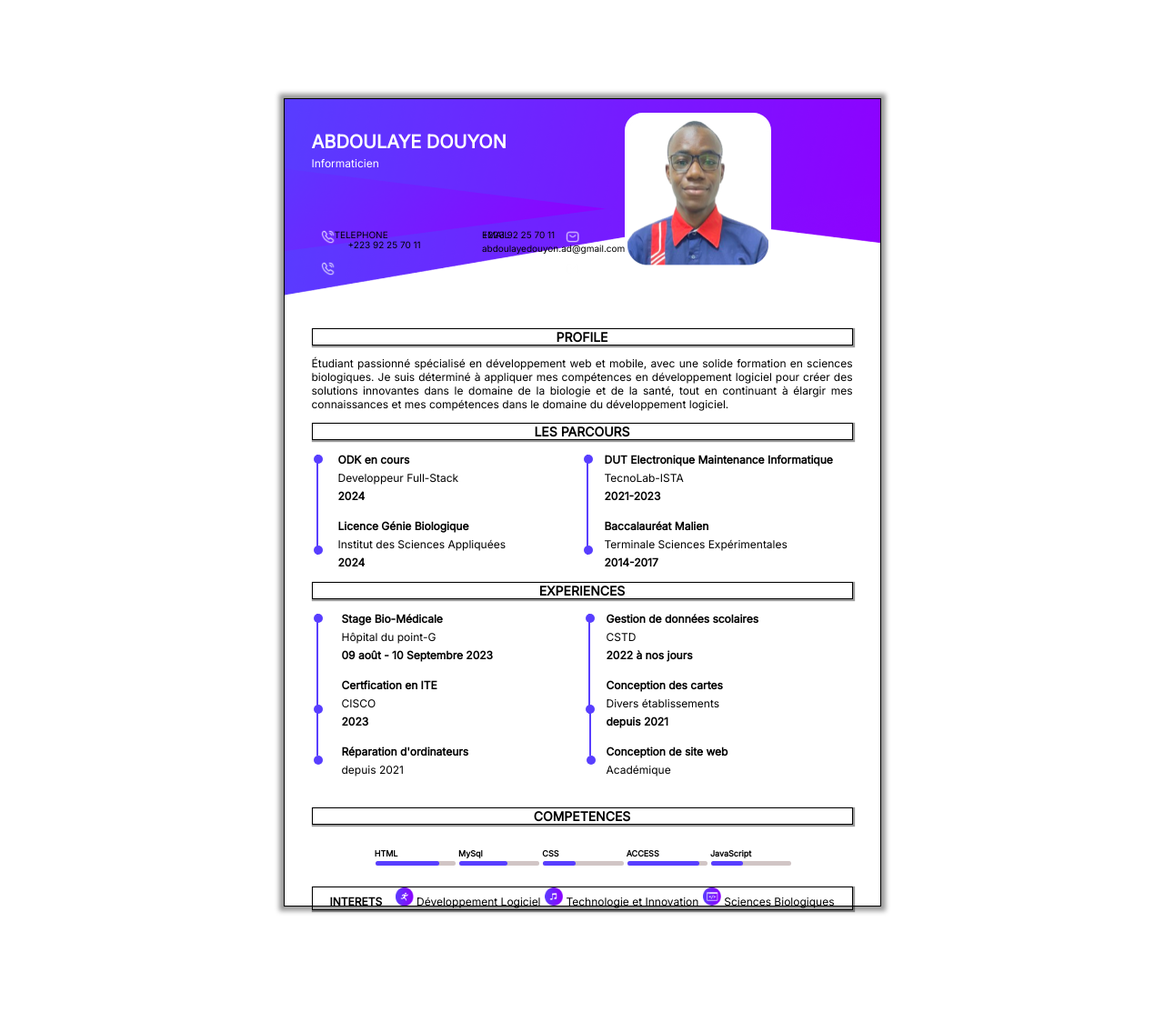
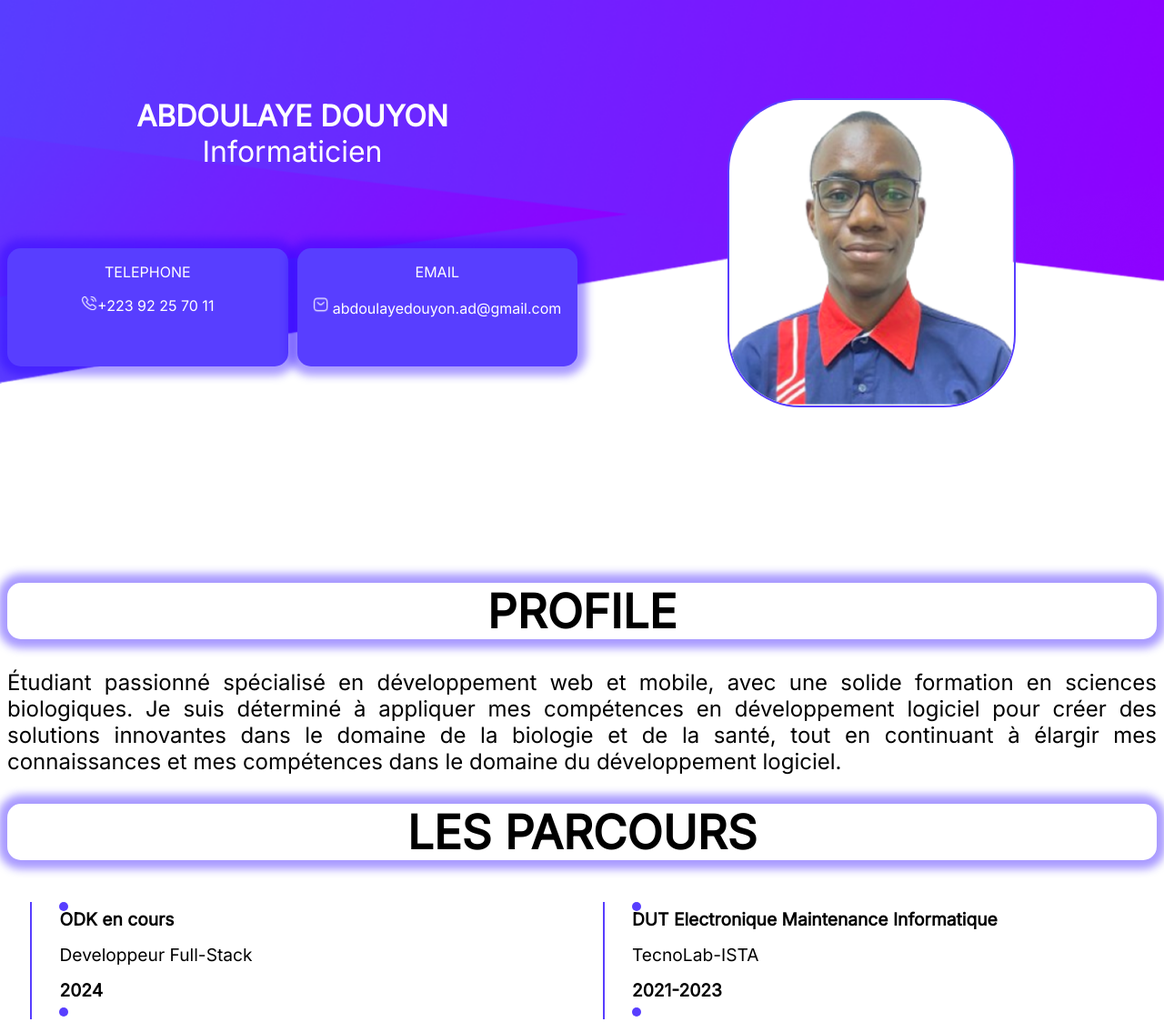
Before and after one commit to DouyonDev/TP_CV_Responsivite, a plain HTML site: page index.html in a window 1280 px wide. Shown: the top 1124 px of the page at 91% size. Drawn offline with Linux system fonts and the light colour scheme.

Commit message:
pas fini

```diff
--- a/css/style.css
+++ b/css/style.css
@@ -1,126 +1,46 @@
 body{
     padding-top: 100px;
     padding-bottom: 100px;
+    font-family: 'Inter';
 }
 :root {
     --couleur-principale: #583EFF; /* Définition de la variable --couleur-principale */
 }
-/*la page A4*/
-#PageA4{
-    width: 595px;
-    height: 842px;
-    border: 1px solid;
-    margin: auto; /*Positionnemt central de la page A4*/
-    padding: 15px 30px 30px 30px;
-    background-image: url('./fond_bleu.png');
-    background-size: contain;/*la taille du background*/
-    background-repeat: no-repeat;
-    font-family: 'Inter';
-    box-shadow: 0px 0px 5px 5px rgba(0, 0, 0, 0.397);
+header{
+    margin-bottom: 15%;
 }
-/***********************************************************************************************/
-/*Les styles au niveau de header*/
-/*Dimensions du cadre de la photo*/
-p{
-    line-height: 0%;
-    padding: 0%;
-    margin: 0%;
-}
-.photo{
-    width: 155px;
-    height: 165px;
-    float: right;
-    border: solid;
-    border-radius: 20px;
-    background-color: white;
-    border-color: white;
-    top: 0px;
-    right: 80px;
-    margin-right: 15%;
-
-}
-/*Dimensions de l'image*/
-img{
-    width: 155px;
-    height: 165px;
-}
-/*styles des titres : profils,parcours,experience et competences*/
-.titre{
-    border: 1px solid;
-    width: auto;
-    text-align: center;
-    box-shadow: 1px 1px 1px 1px rgba(0, 0, 0, 0.397);
-    font-weight: bold;
-    font-size: 14px;
-    margin-bottom: 7.5px;
-    margin-top: 7.5px;
-}
-.identi{
-    color: white;
-}
-.Pren_Nom{
-    font-weight: bold;
-    font-size: 20px;
-    position: relative;
-    top: 20px;
-}
-.Profession{
-    font-size: 12px;
-    position: relative;
-    top: 20px;
-}
-/* .contact{
-    color: white;
-} */
-.contact{
-    display: grid;
-    grid-template-columns: 1fr 1fr;
-    grid-template-rows: auto;
-    grid-gap: 20px;
-    padding-left: 25px;
-    padding-top: 15px;
-    font-size: 10px;
-}
-.contact1{
-    font-size: 9px;
-}
-table{
-    width: 300px;
-}
-.contact2{
-    font-size: 6px;
-}
-.icon_phone{
-    width: 15px;
-    height: 15px;
-    position: relative;
-    top: 30px;
-    right: 15px;
-}
-.icon_mail{
-    width: 15px;
-    height: 15px;
-    position: relative;
-    top: 30px;
-    left: 92px;
+main{
+    padding-bottom: 25px;
 }
 /***********************************************************************************************/
 /*Styles pour la partie main*/
+.titre{
+    border-radius: 15px;
+    width: auto;
+    text-align: center;
+    box-shadow: 0px 0px 10px 10px rgba(38, 0, 255, 0.397);
+    font-weight: bold;
+    margin-bottom: 7.5px;
+    margin-top: 7.5px;
+    /* font-size: 200%; */
+    font-size: 4vw;
+}
 .text_profil{
     text-align: justify;
     font-size: 12px;
     padding-bottom: 5px;
     padding-top: 5px;
-}
-.item{
-    padding-bottom: 13px;
+    font-size: 150%;
+    padding-top: 25px;
+    padding-bottom: 25px;
 }
 .parcour_titre{
     font-weight: bold;
-    font-size: 12px;
+    font-size: 120%;
+    word-wrap: break-word;
 }
 .parcour_cont{
-    font-size: 12px;
+    font-size: 120%;
 }
 .container{
     display: grid;
@@ -128,148 +48,55 @@ table{
     grid-template-rows: auto;
     grid-gap: 20px;
     padding-left: 25px;
-    padding-top: 15px;
+    padding-top: 3%;
+    padding-bottom: 3%;
 }
-/*Premier trait ODK en cours - LGBio*/
-.trait{
-    border-left: 2px solid;
-    border-color: var(--couleur-principale);
-    height: 110px;
-    position: relative;
-    float: left;
-    top: 9px;
-    left: 5px;
-}
-/*Deuxieme trait Stage BM - ITE*/
-.trait2{
-    border-left: 2px solid;
-    border-color: var(--couleur-principale);
-    height: 110px;
-    position: relative;
-    float: left;
-    top: 9px;
-    left: 5px;
-}
-/*Leurs points en haut*/
-.trait::before,
-.trait2::before{
+.item::before{
     content: '';
     position: absolute;
     width: 10px;
     height: 10px;
     background-color: var(--couleur-principale);
     border-radius: 50%;
-    left: -5px;
+
 }
-/*Leurs points en bas*/
-.trait::after,
-.trait2::after{
+.item::after{
     content: '';
     position: absolute;
     width: 10px;
     height: 10px;
     background-color: var(--couleur-principale);
     border-radius: 50%;
-    top: 100px;
-    left: -5px;
 }
-/*Troisieme trait ITE - Reparation d'ordinateurs*/
-.trait2_2{
-    border-left: 2px solid;
-    border-color: var(--couleur-principale);
-    height: 55px;
-    position: relative;
-    float: left;
-    top: 110px;
-    left: 3px;
-}
-/*Le point en bas*/
-.trait2_2::after{
-    content: '';
-    position: absolute;
-    width: 10px;
-    height: 10px;
-    background-color: var(--couleur-principale);
-    border-radius: 50%;
-    top: 55px;
-    left: -5px;
-}
-/*Les traits et points à droite*/
-.trait_right{
-    border-left: 2px solid;
-    border-color: var(--couleur-principale);
-    height: 110px;
-    position: relative;
-    float: left;
-    top: 9px;
-    left: 300px;
-}
-.trait2_right{
-    border-left: 2px solid;
-    border-color: var(--couleur-principale);
-    height: 110px;
-    position: relative;
-    float: left;
-    top: 9px;
-    left: 300px;
-}
-.trait2_2_right{
-    border-left: 2px solid;
-    border-color: var(--couleur-principale);
-    height: 55px;
-    position: relative;
-    float: left;
-    top: 110px;
-    left: 299px;
-}
-.trait2_2_right::after{
-    content: '';
-    position: absolute;
-    width: 10px;
-    height: 10px;
-    background-color: var(--couleur-principale);
-    border-radius: 50%;
-    top: 55px;
-    left: -5px;
-}
-.trait_right::before,
-.trait2_right::before{
-    content: '';
-    position: absolute;
-    width: 10px;
-    height: 10px;
-    background-color: var(--couleur-principale);
-    border-radius: 50%;
-    left: -5px;
-}
-.trait_right::after,
-.trait2_right::after{
-    content: '';
-    position: absolute;
-    width: 10px;
-    height: 10px;
-    background-color: var(--couleur-principale);
-    border-radius: 50%;
-    top: 100px;
-    left: -5px;
+.item{
+    padding-bottom: 13px;
+    line-height: 2%;
+    border-left: 2px solid var(--couleur-principale);
+    padding-left: 5%;
 }
 /*Styles des compétences*/
-.competence{
+.competence_container{
+    display: grid;
+    grid-template-columns: 1fr 1fr 1fr 1fr 1fr;
     line-height: 5px;
     font-size: 9px;
-    margin: auto;
+    font-size: 150%;
+    gap: 30px;
+    place-items: center;
+}
+.competence_item{
+    line-height: 0px;
     width: auto;
-    padding-left: 3px;
 }
 /* Styles pour le conteneur de la barre de niveau */
 progress {
-    width: 100%;
-    height: 5px;
+
+    height: 15px;
     border: none;
     border-radius: 5px;
     background-color: #f2f2f2;
-    margin: 0px 0px 0px; /* Marge autour de la barre de niveau */
     margin-right: 4px;
+    box-shadow: 0px 0px 3px 3px rgba(38, 0, 255, 0.397);
 }
 /* Styles pour la barre de niveau remplie */
 progress::-webkit-progress-value {
@@ -281,42 +108,166 @@ progress::-webkit-progress-bar {
     background-color: #d1c5c5;
     border-radius: 5px;
 }
-/*pour les competences et les barres de niveau qui sont dans un tableau*/
-th{
-    width: 10%;
-    text-align: left;
-    padding: 0px;
-    height: 3px;
-}
-td{
-    width: 10%;
-    text-align: left;
-    padding: none;
-    text-align: inherit;
-    position: relative;
-    top: 0px;
-}
 /***********************************************************************************************/
 /*Styles pour la partie footer*/
 .interet{
+    display: grid;
+    grid-template-columns: 1fr 1fr 1fr;
+    grid-template-rows: auto;
     border: 1px solid;
     text-align: center;
     box-shadow: 1px 1px 1px 1px rgba(0, 0, 0, 0.397);
-
+    border: 1px solid;
+    place-items: center;
+    width: auto;
+    border-radius: 15px;
+    padding-top: 2%;
+    padding-bottom: 2%;
 }
-span{
-    font-family: 'Inter';
-    font-size: 12px;
+.titre_interet{
+    padding-right: 10px;
+    font-weight: bold;
+    /* grid-row: 1 / span 3;
+    grid-column: 1 / span 3; */
+    font-size: 150%;
+    text-align: center;
 }
 .int{
     width: 100px;
     padding-right: 0px;
+    text-align: center;
 }
 .img_interet{
-    width: 20px;
-    height: 20px;
+    width: 50px;
+    height: 50px;
 }
-.interet{
-    border: 1px solid;
+/********************************************************************************************************************************************************/
+.entete{
+    display: grid;
+    grid-template-columns: 1fr 1fr;
+    grid-template-rows: auto;
+    grid-gap: 10px;
+    font-family: 'Inter';
+}
+body{
+    background-image: url('./fond_bleu.png');
+    background-repeat: no-repeat;
+    background-size: contain;
+}
+.bloc_info{
+    display: grid;
+    grid-template-columns: 1fr;
+    grid-template-rows: auto auto;
+    grid-gap: 10px;
+    color: white;
+}
+.bloc_info_item{
+    text-align: center;
+    font-size: 100%;
+}
+.bloc_info_item span{
+    font-size: 200%;
+}
+.Pren_Nom{
+    font-weight: bold;
+}
+.Profession{
+    font-size: 12px;
+}
+.contact_container{
+    display: grid;
+    grid-template-columns: 1fr 1fr;
+    grid-template-rows: auto auto;
+    grid-gap: 10px;
+    color: white;
+}
+.bloc_image{
     text-align: center;
 }
+.photo img{
+    border: 2px var(--couleur-principale) solid;
+    border-radius: 80px;
+    width: 50%;
+}
+
+
+@media (max-width: 700px){
+    .entete{
+        grid-template-columns: 1fr;
+    }
+    body{
+        background-image: url('./fond_bleu.png');
+        background-repeat: no-repeat;
+        background-size: auto;
+    }
+    .photo img{
+        border: 2px var(--couleur-principale) solid;
+        border-radius: 35%;
+        box-shadow: 0px 0px 10px 10px rgba(38, 0, 255, 0.397);
+        margin-top: 20px;
+    }
+    .contact_item{
+        border-radius: 15px;
+        box-shadow: 0px 0px 5px 5px rgba(0, 0, 0, 0.397);
+    }
+    .container{
+        grid-template-columns: 1fr;
+    }
+    .competence_container{
+        grid-template-columns: 1fr;
+    }
+
+}
+
+@media (min-width: 700px) and (max-width: 1390px){
+    .contact_item{
+        background-color: var(--couleur-principale);
+        border-radius: 15px;
+        box-shadow: 0px 0px 10px 10px rgba(38, 0, 255, 0.397);
+    }
+}
+@media (max-width: 700px){
+    .contact_container{
+        grid-template-columns: 1fr;
+    }
+    .email{
+        background-color: var(--couleur-principale);
+    }
+
+}
+@media (max-width: 1346px){
+    .competence_container{
+        grid-template-columns: 1fr 1fr 1fr;
+    }
+}
+@media (max-width: 800px){
+    .competence_container{
+        grid-template-columns: 1fr 1fr;
+    }
+}
+@media (max-width: 530px){
+    .competence_container{
+        grid-template-columns: 1fr;
+    }
+}
+@media (max-width: 390px){
+    .interet{
+        grid-template-columns: 1fr;
+    }
+}
+@media (max-width: 260px){
+    progress {
+        width: 150px;
+    }
+    /* Styles pour la barre de niveau remplie */
+    progress::-webkit-progress-value {
+        background-color: var(--couleur-principale);
+        border-radius: 5px;
+    }
+    /* Styles pour la barre de niveau non remplie */
+    progress::-webkit-progress-bar {
+        background-color: #d1c5c5;
+        border-radius: 5px;
+        font-size: 4vw;
+    }
+}
--- a/index.html
+++ b/index.html
@@ -7,52 +7,42 @@
         CV_Abdoulaye_DOUYON
     </title>
     <link rel="stylesheet" href="./css/style.css">
-    <link rel="stylesheet" href="./css/style768.css">
-    <link rel="stylesheet" href="./css/style620.css">
+    <!-- <link rel="stylesheet" href="./css/style768.css">
+    <link rel="stylesheet" href="./css/style620.css"> -->
     <link href='https://fonts.googleapis.com/css?family=Inter' rel='stylesheet'>
 </head>
 <body>
-    <div id="PageA4">
+    <div id="">
         <header>
-            <!--Photo-->
-            <div class="photo">
-                <img src="./images/Image1.png" alt="Photo de profil">
-            </div>
-            <!--Prenom&Nom Profession-->
-            <div class="identi">
+            <div class="entete">
+                <div class="entete_item bloc_info">
+                    <div class="bloc_info_item">
                         <span class="Pren_Nom">
                             ABDOULAYE DOUYON
                         </span><br>
                         <span class="Profession">
                             Informaticien
                         </span>
-            </div><br><br>
-            <!--Contacts-->
-            <div class="contact">
-                <img src="./images/phone.png" alt="telephone" class="icon_phone">
-                <img src="./images/email.png" alt="email" class="icon_mail">
-                <!-- <table>
-                    <tr class="contact1">
-                        <td class="contact1">TELEPHONE</td>
-                        <td class="contact1">EMAIL</td>
-                    </tr>
-                    <tr class="contact2">
-                        <td class="contact2"> +223 92 25 70 11</td>
-                        <td class="contact2"> abdoulayedouyon.ad@gmail.com</td>
-                    </tr>
-                </table><br><br><br><br><br> -->
-
+                    </div>
+                    <div class="bloc_info_item contact_container">
                         <div class="contact_item">
                             <p>TELEPHONE</p>
                             <p><img src="./images/phone.png" alt="telephone" class="icon_phone">+223 92 25 70 11</p>
                         </div>
-                    <div class="contact_item">
+                        <div class="contact_item email">
                             <p>EMAIL</p>
-                        <p>+223 92 25 70 11</p>
                             <p><img src="./images/email.png" alt="email" class="icon_mail"> abdoulayedouyon.ad@gmail.com</p>
                         </div>
+                    </div>
+                </div>
+                <div class="entete_item bloc_image">
+                    <span class="photo">
+                        <img src="./images/Image1.png" alt="Photo de profil">
+                    </span>
+                </div>
+            </div>
 
-            </div> <br><br><br><br>
+            </div>
         </header>
         <main>
             <!--PROFILE-->
@@ -149,32 +139,32 @@
             <div class="titre">
                 COMPETENCES
             </div><br>
-            <!--Tableau contenant les competences-->
-            <table class="competence">
-                <tr>
-                    <th>HTML</th>
-                    <th>MySql</th>
-                    <th>CSS</th>
-                    <th>ACCESS</th>
-                    <th>JavaScript</th>
-                </tr>
-                <!--Les barres de progressions-->
-                <tr>
-                    <td><progress value="80" max="100">HTML</progress></td>
-                    <td><progress value="60" max="100">HTML</progress></td>
-                    <td><progress value="40" max="100">HTML</progress></td>
-                    <td><progress value="90" max="100">HTML</progress></td>
-                    <td><progress value="40" max="100">HTML</progress></td>
-                </tr>
-            </table><br>
+            <!--les competences-->
+            <div class="competence_container">
+                <div class="competence_item">
+                    <p>HTML</p><progress value="80" max="100">HTML</progress>
+                </div>
+                <div class="competence_item">
+                    <p>MySQL</p><progress value="40" max="100">HTML</progress>
+                </div>
+                <div class="competence_item">
+                    <p>CSS</p><progress value="40" max="100">HTML</progress>
+                </div>
+                <div class="competence_item">
+                    <p>ACCESS</p><progress value="90" max="100">HTML</progress>
+                </div>
+                <div class="competence_item">
+                    <p>JavaScript</p><progress value="40" max="100">HTML</progress>
+                </div>
+            </div>
         </main>
         <footer>
             <!--Interet-->
+            <p class="titre_interet">INTERETS</p>
             <div class="interet">
-                <span style="padding-right: 10px; font-weight: bold;">INTERETS</span>
-                <span class="int"><img src="./images/sport.png" alt="sport" class="img_interet">  Développement Logiciel</span>
-                <span class="int"><img src="./images/musique.png" alt="musique" class="img_interet">  Technologie et Innovation</span>
-                <span class="int"><img src="./images/code.png" alt="code" class="img_interet">  Sciences Biologiques</span>
+                <div class="int"><img src="./images/sport.png" alt="sport" class="img_interet">  Développement Logiciel</div>
+                <div class="int"><img src="./images/musique.png" alt="musique" class="img_interet">  Technologie et Innovation</div>
+                <div class="int"><img src="./images/code.png" alt="code" class="img_interet">  Sciences Biologiques</div>
             </div>
         </footer>
     </div>
```
Also changed, not shown: testgrid.html (+1 -1 lines). Lines whose indentation alone changed are shown as unchanged.
